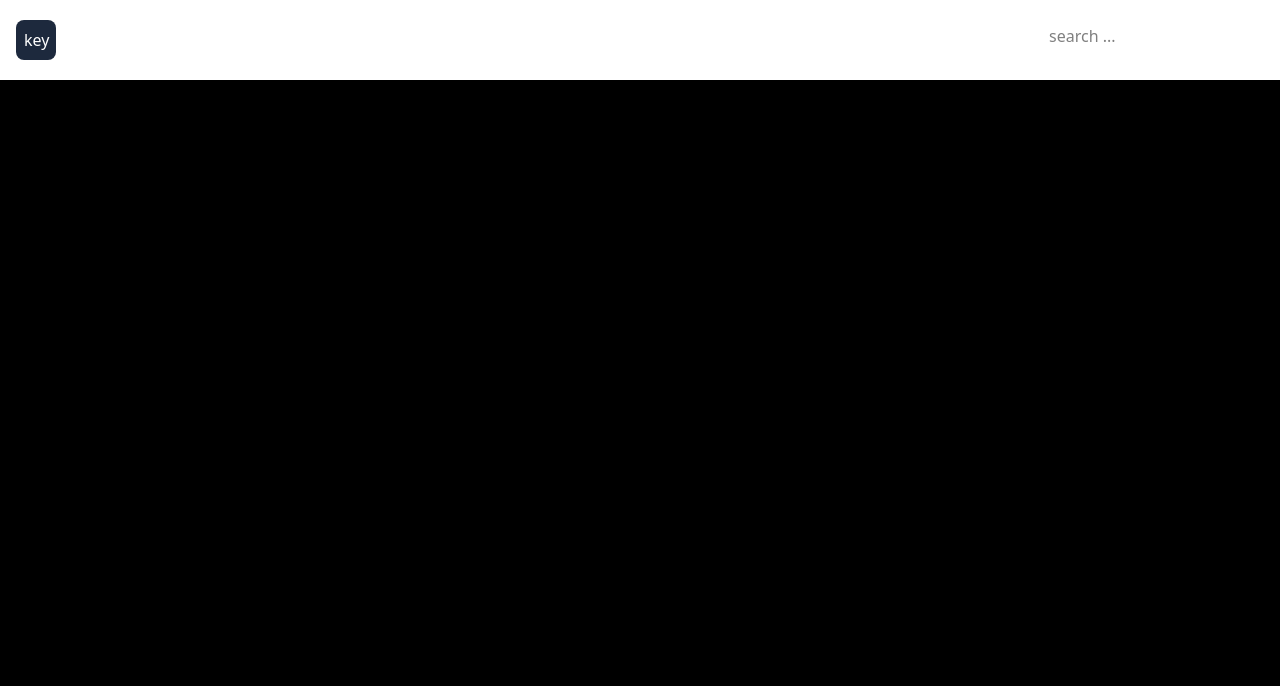
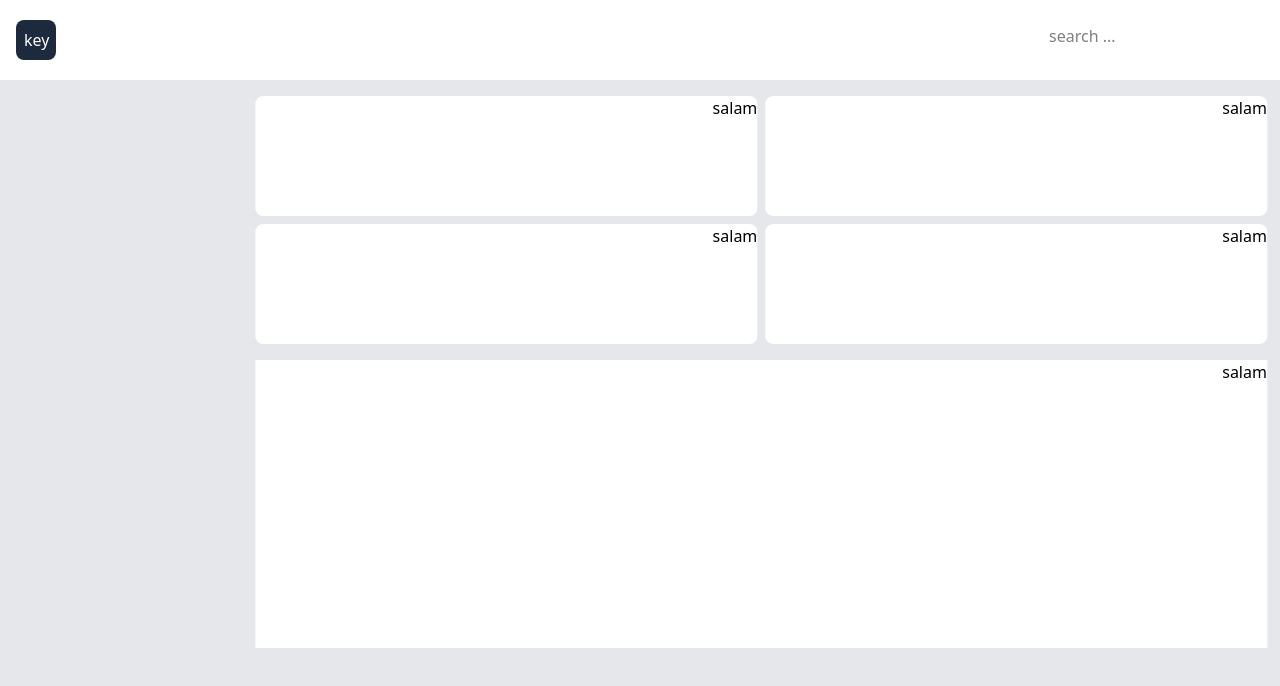
Before and after one commit to haydarih833/adminpanel, a React (Vite) app: page / in a window 1280 px wide. Shown: the top 686 px of the page. Built offline with nearby package versions, Linux system fonts and the light colour scheme.

Commit message:
create router and create component dashborad

```diff
--- a/package.json
+++ b/package.json
@@ -13,6 +13,7 @@
     "@tailwindcss/vite": "^4.1.11",
     "react": "^18.2.0",
     "react-dom": "^18.2.0",
+    "react-router-dom": "^7.6.3",
     "tailwindcss": "^4.1.11"
   },
   "devDependencies": {
--- a/src/App.jsx
+++ b/src/App.jsx
@@ -1,12 +1,23 @@
+import { BrowserRouter, Route, Routes } from 'react-router-dom'
 import './App.css'
 import Header from './componets/Header'
+import DashBorad from './componets/Dashboard'
+import Layout from './layouts/layout'
 
 function App() {
 
 
   return (
-    <div className='w-full h-screen bg-black'>
-      <Header />
+    <div className='w-full h-screen bg-gray-200 text-right'>
+      <BrowserRouter>
+        <Header />
+        <Layout>
+          <Routes>
+            <Route path='/' element={<DashBorad />} />
+          </Routes>
+        </Layout>
+      </BrowserRouter>
+
     </div>
   )
 }
--- /dev/null
+++ b/src/componets/Dashboard/index.jsx
@@ -0,0 +1,27 @@
+import React from 'react'
+
+const DashBorad = () => {
+  return (
+    <div className='grid'>
+      <div className='grid grid-cols-2 gap-2'>
+        <div className='bg-white rounded-lg h-30'>
+            salam
+        </div>
+        <div className='bg-white rounded-lg h-30'>
+            salam
+        </div>
+        <div className='bg-white rounded-lg h-30'>
+            salam
+        </div>
+        <div className='bg-white rounded-lg h-30'>
+            salam
+        </div>
+      </div>
+      <div className='bg-white mt-4 h-72'>
+        salam
+      </div>
+    </div>
+  )
+}
+
+export default DashBorad
--- /dev/null
+++ b/src/layouts/layout.jsx
@@ -0,0 +1,11 @@
+import React from 'react'
+
+const Layout = ({ children }) => {
+    return (
+        <div className=' mt-4 mx-auto w-[79%] translate-x-[12%] '>
+            {children}
+        </div>
+    )
+}
+
+export default Layout
```
Also changed, not shown: 1 other file (tests, documents, lock files or other folders).
